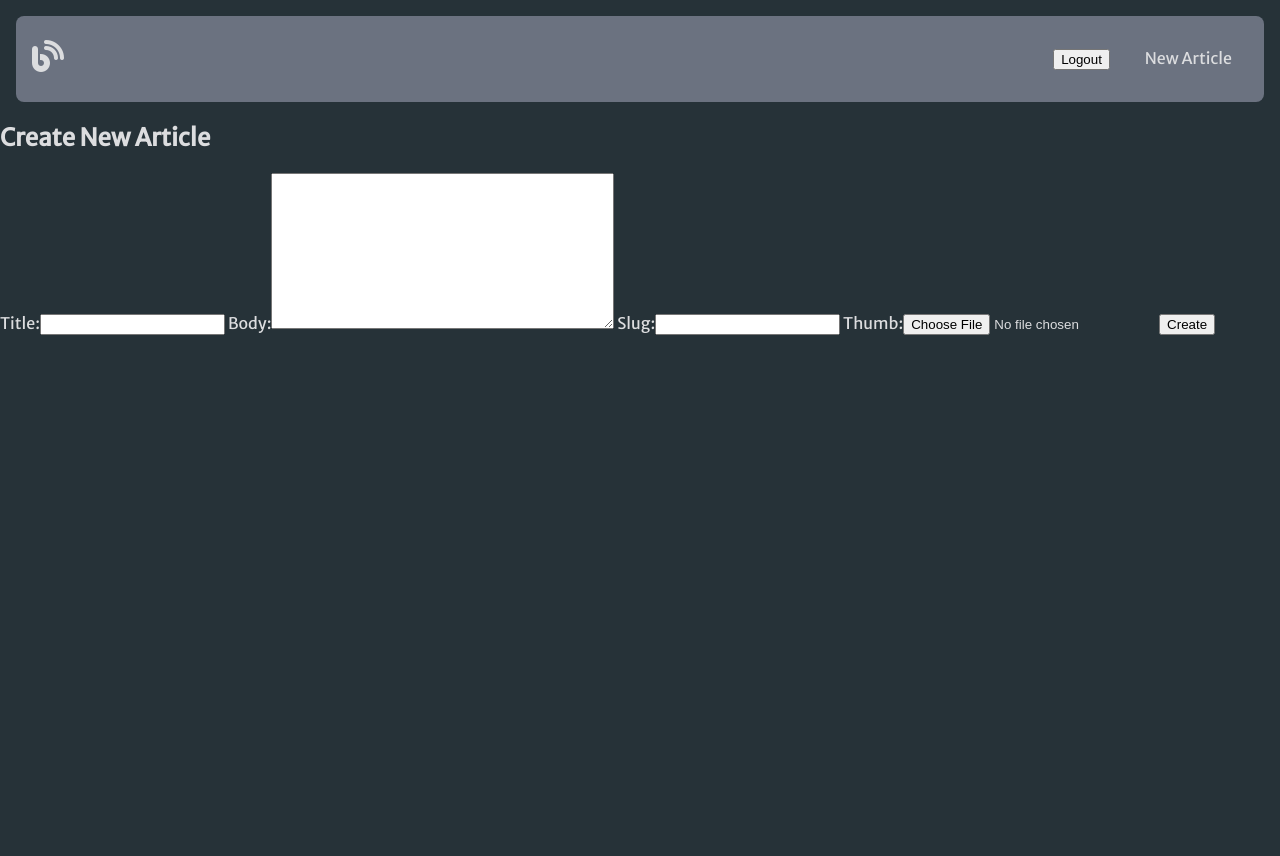
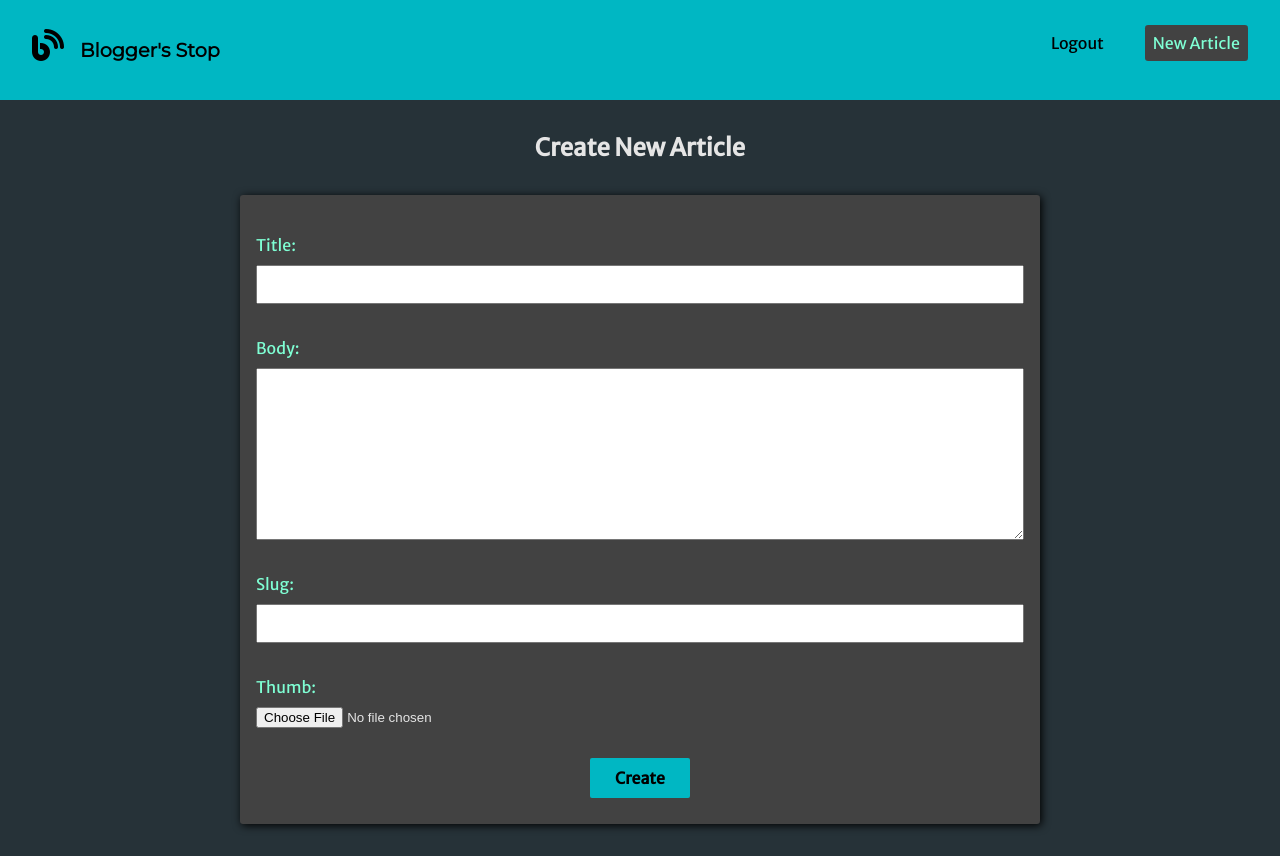
Before and after one commit to ans-human/djangoproject, a Django app: page /articles/create/ in a window 1280 px wide. Before the commit the page ends 335 px from the top, so only its background shows below. Run offline with Django 3.2, Linux system fonts and the light colour scheme; a user stored in the database is signed in; some libraries are stand-ins or nearby versions.

Commit message:
styled the blog using css

```diff
--- a/accounts/templates/accounts/login.html
+++ b/accounts/templates/accounts/login.html
@@ -10,6 +10,6 @@
         {% if request.GET.next  %}
             <input type="hidden" name="next" value="{{request.GET.next}}">
         {% endif %}
-        <input type="submit" value="Login">
+        <button type="submit" value="Login">Login</button>
     </form>
 {% endblock %}
--- a/articles/templates/articles/article_create.html
+++ b/articles/templates/articles/article_create.html
@@ -7,7 +7,10 @@
     <form class="site-form" action="{% url 'articles:create' %}" method="post" enctype="multipart/form-data">
         {% csrf_token %}
         {{ form }}
-        <input type="submit" value="Create">
+        <div class="container-center">
+            <button type="submit" value="Create">Create</button>
+        </div>
+
     </form>
 </div>
 
--- a/assets/styles.css
+++ b/assets/styles.css
@@ -1,9 +1,10 @@
 @import url('https://fonts.googleapis.com/css2?family=Merriweather+Sans&display=swap');
-
+@import url('https://fonts.googleapis.com/css2?family=Montserrat&display=swap');
 :root {
     --primary-color: #263238;
-    --off-white: #dcdddf;
-    --dark-gray: #6B7280;
+    --off-white: #e5e5e5;
+    --dark-gray: #00838F;
+    --highlight: #00B7C3;
 }
 
 body {
@@ -16,32 +17,46 @@ body {
 }
 
 a, a:hover, a:visited{
-    color:var(--off-white);
+    color:black;
     text-decoration: none;
+    font-weight:normal;
 }
 
-.wrapper {
-/*     max-width:960px; */
-
+.container{
+    margin:auto;
+    width:50%;
+    box-sizing:border-box;
+    max-width:600px;
+    text-align:center;
+    align-items:center;
+    justify-content:center;
 }
 
-div.wrapper h1{
+.container-center{
+    display:flex;
+    align-items:center;
+    justify-content:center;
+}
+
+div.wrapper h1,div.container h1{
+    margin: 2rem 2rem;
     text-align:center;
     margin:auto;
     font-size:2.4rem;
 }
 
 header {
-    border-radius:.5rem;
-    background-color:var(--dark-gray);
+    background-color:var(--highlight);
     display: grid;
     grid-template-columns: 1fr 1fr;
-    padding: 0rem 1rem;
-    margin:1rem;
+    padding:0rem 1rem;
+    margin-bottom: 2rem;
 }
 
 nav {
     justify-self:end;
+    align-items:center;
+    position:relative;
 }
 
 nav ul{
@@ -54,8 +69,211 @@ nav li{
     margin:1rem;
 }
 
+nav button,nav a{
+    transition: .2s;
+}
+
+nav button:hover, nav a:hover{
+    color:white;
+}
+
+nav button{
+    font:inherit;
+    color: black;
+    background:none;
+    border:none;
+    font-size:1rem;
+    cursor:pointer;
+}
+
 .articles{
     display:grid;
     grid-template-columns: 1fr 1fr 1fr;
-    grid-gap:30px;
 }
+.article{
+    margin: 2rem;
+    color:#e5e5e5;
+    padding: 10px;
+    border:1px solid var(--dark-gray);
+    border-radius:.4rem;
+    transition: .2s;
+    background-color: #424242;
+    font-size:.9rem;
+}
+
+.article:hover{
+    transform: scale(1.1);
+    box-shadow: 0.1rem .1rem .5rem black;
+}
+
+.article a {
+    font-size:1.2rem;
+    color:aquamarine;
+}
+
+.article-detail{
+    box-sizing: border-box;
+    margin:2rem auto;
+    padding-bottom: 2rem;;
+    max-width: 960px;
+    border:1px solid var(--dark-gray);
+    border-radius: .4rem;
+    background-color: #424242;
+    box-shadow: 0.1rem .1rem .5rem black;
+}
+
+.article-detail img{
+    max-width: 100%;
+}
+
+.article-detail h2{
+    margin:1rem;
+    color:aqua;
+}
+
+.article-detail p,small{
+    margin:2rem 2rem 2rem 2rem;
+}
+
+.article{
+    position:relative;
+    min-height: 20vh;
+}
+
+.article .author{
+    padding: 10px;
+    background: var(--dark-gray);
+    position: absolute;
+    right: 0;
+    bottom: 0;
+    margin: 0;
+    color: white;
+    border-radius:.2rem;
+}
+
+.site-form{
+    margin:2rem auto;
+    display:grid;
+    grid-template-columns: 1fr;
+    align-items:center;
+    justify-content:center;
+    /* border:1px solid var(--dark-gray); */
+    padding:1rem;
+    border-radius:.2rem;
+    width:60vw;
+    max-width: 500px;
+    background-color: #424242;
+    box-shadow: 0.1rem .1rem .5rem black;
+}
+
+.site-form input, .site-form textarea{
+    display:block;
+    margin:10px 0px 0px 0px;
+    padding:10px;
+}
+
+.create-article .site-form input, .site-form textarea{
+    display:block;
+    margin:10px 0px 10px 0px;
+    padding:10px;
+    width:auto;
+}
+
+.create-article .site-form{
+    max-width:960px;
+}
+
+#id_thumb{
+    padding:0px;
+}
+
+.site-form button{
+    width:100px;
+    color:black;
+    background-color:var(--highlight);
+    border:none;
+    padding:10px;
+    border-radius:2px;
+    text-align:center;
+    margin:20px auto 10px;
+    cursor:pointer;
+    font-weight:bold;
+    font-size: 1rem;
+    font-family: 'Merriweather Sans', sans-serif;
+}
+
+.site-form button:hover{
+    opacity: .8;
+}
+
+div.create-article h2{
+    margin:auto;
+}
+
+.create-article h2{
+    text-align:center;
+    display:grid;
+    grid-template-columns: 1fr;
+    max-width:600px;
+    align-items:center;
+    justify-content:center;
+}
+
+.icon{
+    margin-left:1rem;
+}
+
+.icon-head{
+    font-family: 'Montserrat', sans-serif;
+    text-decoration: wavy;
+    display: inline-block;
+    font-size: 1.2rem;
+    color:black;
+    margin-left: 1rem;
+}
+
+.helptext {
+    font-size:.8rem;
+    margin: 1rem 0rem;
+}
+
+.helptext ul{
+    padding:0 1rem;
+    margin:0px;
+}
+
+label{
+    color:aquamarine;
+    margin-top:1.5rem;
+}
+
+.fa-blog{
+    color:black;
+}
+
+.errorlist li{
+    box-sizing:border-box;
+    color:#ff8b8b;
+    list-style:none;
+    font-size:.9rem;
+    padding:.5rem 0;
+    margin:0;
+}
+
+.nonfield{
+    padding:0px;
+    margin:0;
+}
+
+.errorlist {
+    padding:0;
+    margin:0;
+}
+
+.highlight {
+    box-sizing:border-box;
+    color:aquamarine !important;
+    background-color: #424242;
+    padding:.5rem;
+    border-radius:.2rem;
+}
--- a/templates/base_layout.html
+++ b/templates/base_layout.html
@@ -10,7 +10,7 @@
 </head>
 <body>
     <header class="wrapper">
-        <h1><a href="{% url 'home' %}" ><i class="fas fa-blog"></i></a></h1>
+        <h1><a href="{% url 'home' %}" ><i class="icon fas fa-blog"><p class="icon-head"> Blogger's Stop</p></i></a></h1>
         <nav>
             <ul>
                 {% if user.is_authenticated %}
```
Also changed, not shown: accounts/templates/accounts/signup.html (+4 -3 lines), articles/templates/articles/article_detail.html (+4 -6 lines), articles/templates/articles/articles_list.html (+12 -10 lines), db.sqlite3, media/IMG_20181210_145607.jpg (added), media/spiderman-comes-to-class-at-tokyo-university3.jpg (added).
